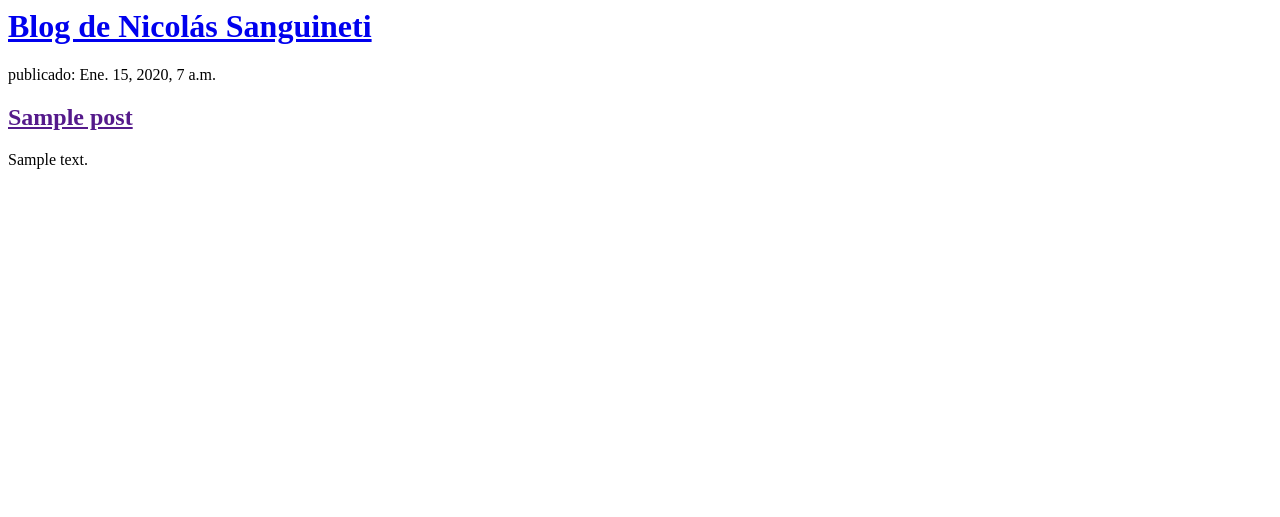
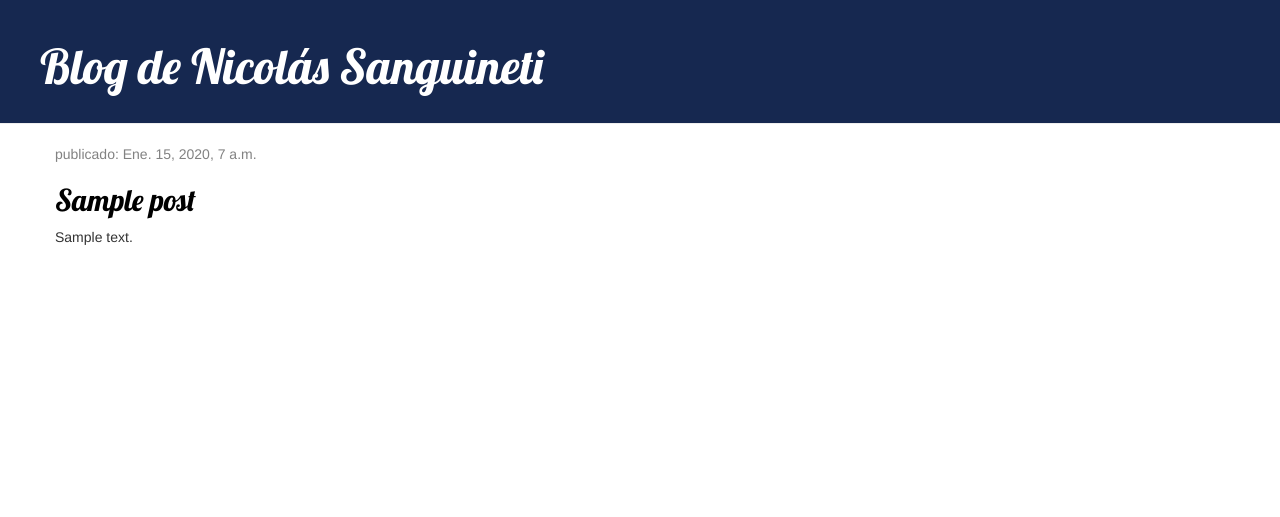
Before and after one commit to laburbujaesunbeso/my-first-blog, a Django app: page / in a window 1280 px wide. Shown: the top 517 px of the page. Run offline with Django 3.2, Linux system fonts and the light colour scheme; tables that the repository leaves empty hold one stand-in row (values such as "Sample post"); some libraries are stand-ins or nearby versions.

Commit message:
modificación de CSS y agregado

```diff
--- /dev/null
+++ b/blog/static/css/blog.css
@@ -0,0 +1,57 @@
+.page-header {
+    background-color: #162850;
+    ;
+    margin-top: 0;
+    padding: 20px 20px 20px 40px;
+}
+
+.page-header h1,
+.page-header h1 a,
+.page-header h1 a:visited,
+.page-header h1 a:active {
+    color: #ffffff;
+    font-size: 36pt;
+    text-decoration: none;
+}
+
+.content {
+    margin-left: 40px;
+}
+
+h1,
+h2,
+h3,
+h4 {
+    font-family: 'Lobster', cursive;
+}
+
+.date {
+    color: #828282;
+}
+
+.save {
+    float: right;
+}
+
+.post-form textarea,
+.post-form input {
+    width: 100%;
+}
+
+.top-menu,
+.top-menu:hover,
+.top-menu:visited {
+    color: #ffffff;
+    float: right;
+    font-size: 26pt;
+    margin-right: 20px;
+}
+
+.post {
+    margin-bottom: 70px;
+}
+
+.post h2 a,
+.post h2 a:visited {
+    color: #000000;
+}
--- a/blog/templates/blog/post_list.html
+++ b/blog/templates/blog/post_list.html
@@ -1,21 +1,35 @@
+{% load static %}
+
 <html>
 
 <head>
     <title>Blog NS</title>
+    <link rel="stylesheet" href="//maxcdn.bootstrapcdn.com/bootstrap/3.2.0/css/bootstrap.min.css">
+    <link rel="stylesheet" href="//maxcdn.bootstrapcdn.com/bootstrap/3.2.0/css/bootstrap-theme.min.css">
+    <link href="//fonts.googleapis.com/css?family=Lobster&subset=latin,latin-ext" rel="stylesheet" type="text/css">
+    <link rel="stylesheet" href="{% static 'css/blog.css' %}">
 </head>
 
 <body>
-    <div>
+    <div class="page-header">
         <h1><a href="/">Blog de Nicolás Sanguineti</a></h1>
     </div>
 
-    {% for post in posts %}
-    <div>
-        <p> publicado: {{ post.published_date }}</p>
-        <h2><a href="">{{ post.title }}</a></h2>
-        <p>{{ post.text|linebreaksbr }}</p>
+    <div class="content container">
+        <div class="row">
+            <div class="col-md-8">
+                {% for post in posts %}
+                <div class="post">
+                    <div class="date">
+                        <p>publicado: {{ post.published_date }}</p>
+                    </div>
+                    <h2><a href="">{{ post.title }}</a></h2>
+                    <p>{{ post.text|linebreaksbr }}</p>
+                </div>
+                {% endfor %}
+            </div>
+        </div>
     </div>
-    {% endfor %}
 
 
 </body>
```
